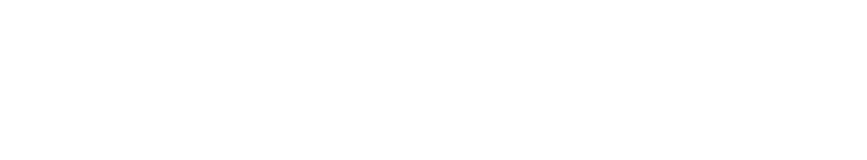
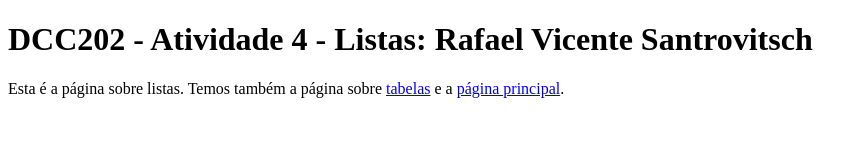
Before and after one commit to ufjf-dcc202/ufjf-dcc202-2023-3-b-atv4-r-santrovitsch, a website: page listas.html in a window 1280 px wide. Shown: the whole page, without its empty margins (0-867 px from the left). Drawn offline with Linux system fonts and the light colour scheme.

Commit message:
adicionei conteudo a listas e fiz as ancoras

```diff
--- a/listas.html
+++ b/listas.html
@@ -6,6 +6,9 @@
     <title>DCC202 - Atividade 4 - Listas: Rafael Vicente Santrovitsch</title>
 </head>
 <body>
-
+    <main>
+        <h1>DCC202 - Atividade 4 - Listas: Rafael Vicente Santrovitsch</h1>
+        <p>Esta é a página sobre listas. Temos também a página sobre <a href="tabelas.html">tabelas</a> e a <a href="index.html">página principal</a>.</p>
+    </main>
 </body>
 </html>
```
